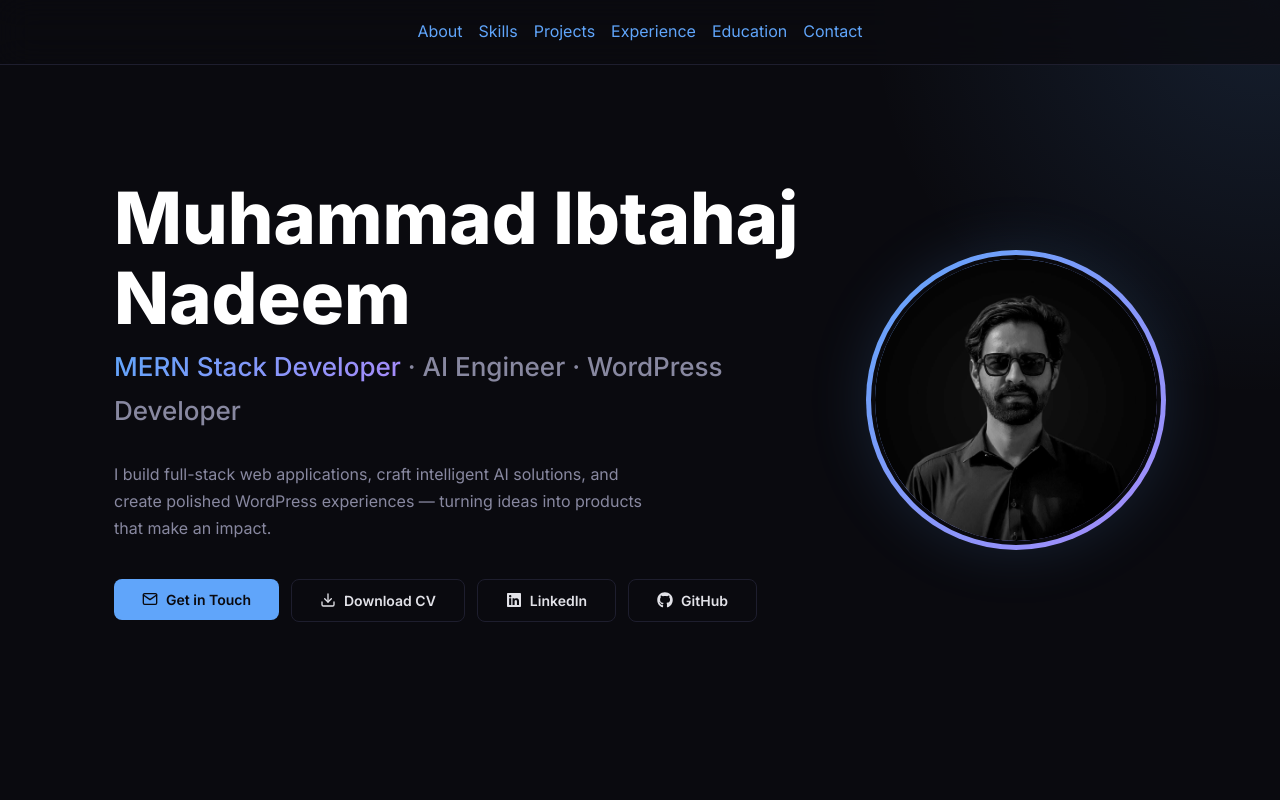
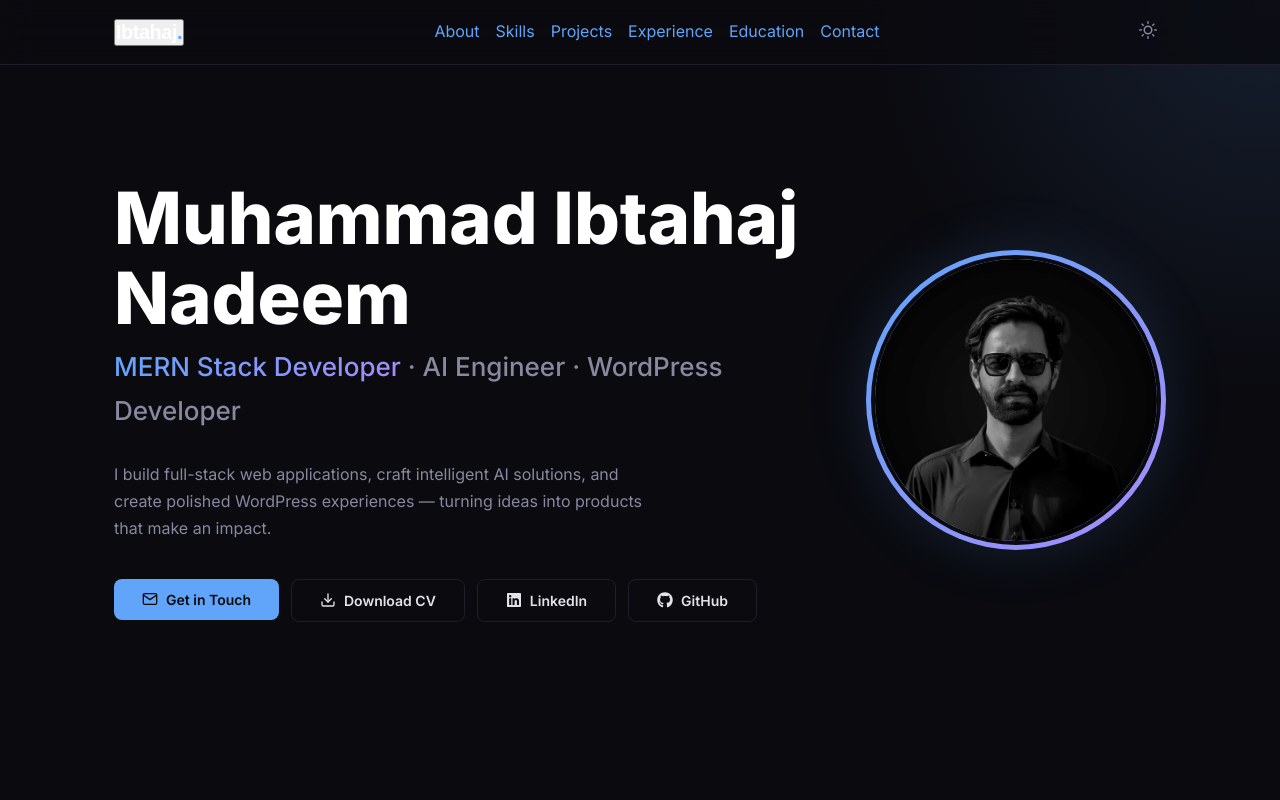
Before and after one commit to ibtahaj-nadeem/Portfolio, a React (Vite) app in the folder client/: page / in a window 1280 px wide. Shown: the top 800 px of the page. Built offline with nearby package versions, Linux system fonts and the light colour scheme.

Commit message:
Add dark/light mode toggle with ThemeContext

```diff
--- a/client/src/App.jsx
+++ b/client/src/App.jsx
@@ -1,3 +1,4 @@
+import { ThemeProvider, useTheme } from "./context/ThemeContext";
 import Navbar from "./components/Navbar";
 import Hero from "./components/Hero";
 import About from "./components/About";
@@ -11,12 +12,14 @@ import ScrollNav from "./components/ScrollNav";
 import { ToastContainer } from "react-toastify";
 import "react-toastify/dist/ReactToastify.css";
 
-function App() {
+function AppContent() {
+  const { theme } = useTheme();
+
   return (
     <>
       <ToastContainer
         position="bottom-right"
-        theme="dark"
+        theme={theme === "dark" ? "dark" : "light"}
         autoClose={4000}
         hideProgressBar={false}
         closeOnClick
@@ -35,4 +38,12 @@ function App() {
   );
 }
 
+function App() {
+  return (
+    <ThemeProvider>
+      <AppContent />
+    </ThemeProvider>
+  );
+}
+
 export default App;
--- a/client/src/components/Navbar.jsx
+++ b/client/src/components/Navbar.jsx
@@ -1,5 +1,6 @@
 import { useState, useEffect } from "react";
 import { Link } from "react-scroll";
+import ThemeToggle from "./ThemeToggle";
 
 const navItems = ["about", "skills", "projects", "experience", "education", "contact"];
 
@@ -17,6 +18,16 @@ export default function Navbar() {
     <>
       <nav className={`navbar${scrolled ? " scrolled" : ""}`}>
         <div className="container">
+          <button
+            className="logo"
+            onClick={() => {
+              const el = document.getElementById("hero");
+              if (el) el.scrollIntoView({ behavior: "smooth" });
+            }}
+          >
+            Ibtahaj<span>.</span>
+          </button>
+
           <ul className="nav-links">
             {navItems.map((item) => (
               <li key={item}>
@@ -35,6 +46,9 @@ export default function Navbar() {
             ))}
           </ul>
 
+          <div className="nav-right">
+            <ThemeToggle />
+
             <button
               className="hamburger"
               onClick={() => setMenuOpen(!menuOpen)}
@@ -44,6 +58,7 @@ export default function Navbar() {
               <span />
               <span />
             </button>
+          </div>
         </div>
       </nav>
 
--- /dev/null
+++ b/client/src/components/ThemeToggle.jsx
@@ -0,0 +1,19 @@
+import { FiSun, FiMoon } from "react-icons/fi";
+import { useTheme } from "../context/ThemeContext";
+
+export default function ThemeToggle() {
+  const { theme, toggleTheme } = useTheme();
+
+  return (
+    <button
+      className="theme-toggle"
+      onClick={toggleTheme}
+      aria-label={`Switch to ${theme === "dark" ? "light" : "dark"} mode`}
+      title={`Switch to ${theme === "dark" ? "light" : "dark"} mode`}
+    >
+      <span className="theme-toggle-icon">
+        {theme === "dark" ? <FiSun size={18} /> : <FiMoon size={18} />}
+      </span>
+    </button>
+  );
+}
--- /dev/null
+++ b/client/src/context/ThemeContext.jsx
@@ -0,0 +1,30 @@
+import { createContext, useContext, useState, useEffect } from "react";
+
+const ThemeContext = createContext();
+
+export function ThemeProvider({ children }) {
+  const [theme, setTheme] = useState(() => {
+    const saved = localStorage.getItem("portfolio-theme");
+    return saved || "dark";
+  });
+
+  useEffect(() => {
+    document.documentElement.setAttribute("data-theme", theme);
+    localStorage.setItem("portfolio-theme", theme);
+  }, [theme]);
+
+  const toggleTheme = () =>
+    setTheme((prev) => (prev === "dark" ? "light" : "dark"));
+
+  return (
+    <ThemeContext.Provider value={{ theme, toggleTheme }}>
+      {children}
+    </ThemeContext.Provider>
+  );
+}
+
+export function useTheme() {
+  const ctx = useContext(ThemeContext);
+  if (!ctx) throw new Error("useTheme must be used within ThemeProvider");
+  return ctx;
+}
--- a/client/src/styles/index.css
+++ b/client/src/styles/index.css
@@ -110,7 +110,7 @@ a:hover { opacity: .85; }
 }
 .navbar.scrolled { box-shadow: 0 4px 30px rgba(0,0,0,.4); }
 .navbar .container {
-  display: flex; align-items: center; justify-content: center;
+  display: flex; align-items: center; justify-content: space-between;
   height: 64px;
 }
 .logo { font-weight: 800; font-size: 20px; color: var(--heading); letter-spacing: -0.5px; cursor: pointer; }
@@ -146,10 +146,31 @@ a:hover { opacity: .85; }
 }
 
 /* Mobile nav */
+.nav-right {
+  display: flex;
+  align-items: center;
+  gap: 8px;
+}
+
+.theme-toggle {
+  background: none; border: none; cursor: pointer;
+  width: 36px; height: 36px;
+  display: flex; align-items: center; justify-content: center;
+  border-radius: 50%;
+  color: var(--text-muted);
+  transition: all .3s;
+  font-size: 18px;
+}
+.theme-toggle:hover {
+  color: var(--accent);
+  background: var(--accent-dim);
+}
+
 .mobile-menu {
   display: none;
   position: fixed; top: 64px; left: 0; right: 0;
-  background: rgba(10,10,15,.97);
+  background: var(--nav-bg);
+  backdrop-filter: blur(16px);
   border-bottom: 1px solid var(--border);
   padding: 24px; z-index: 99;
   flex-direction: column; gap: 16px;
```
Lines whose indentation alone changed are shown as unchanged.
